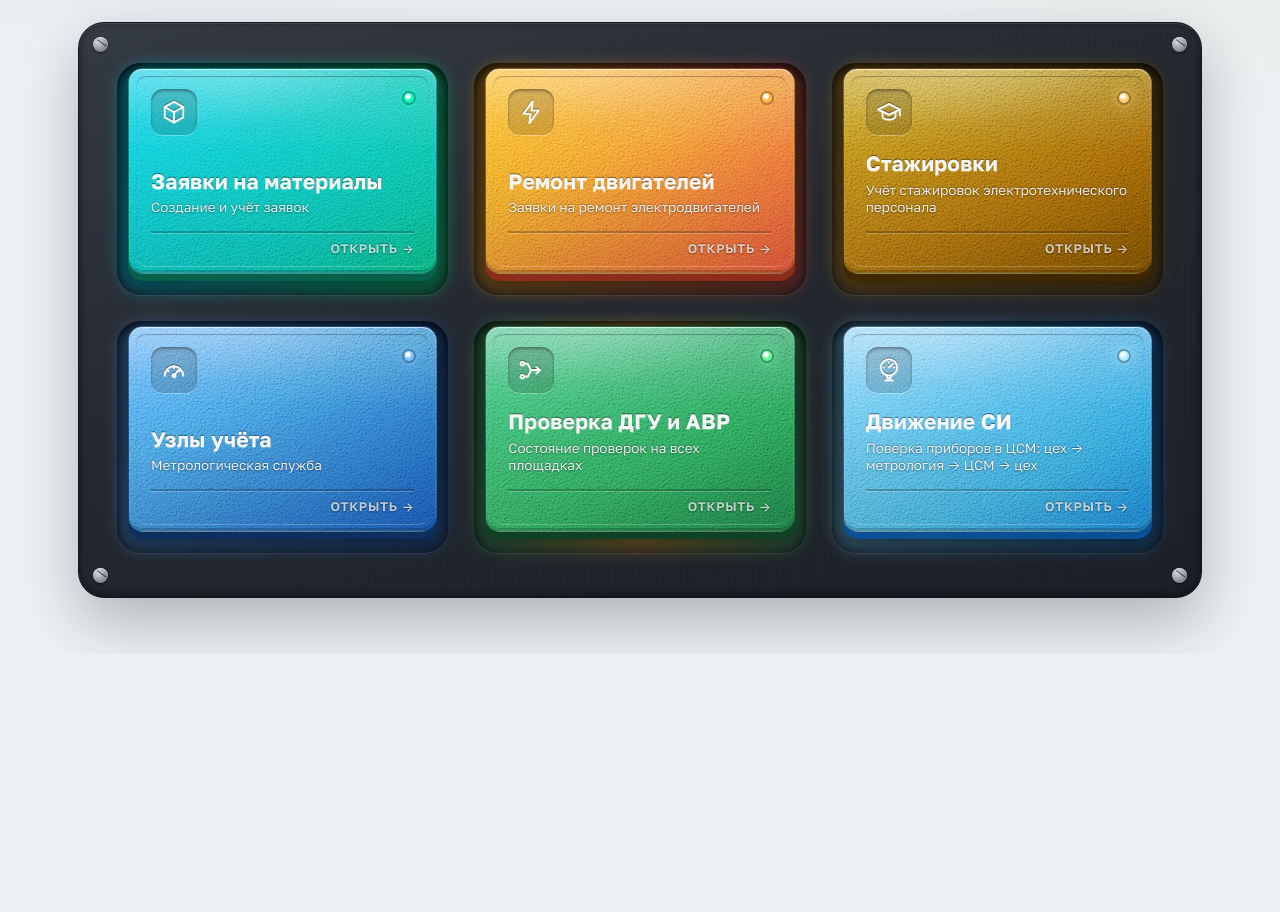
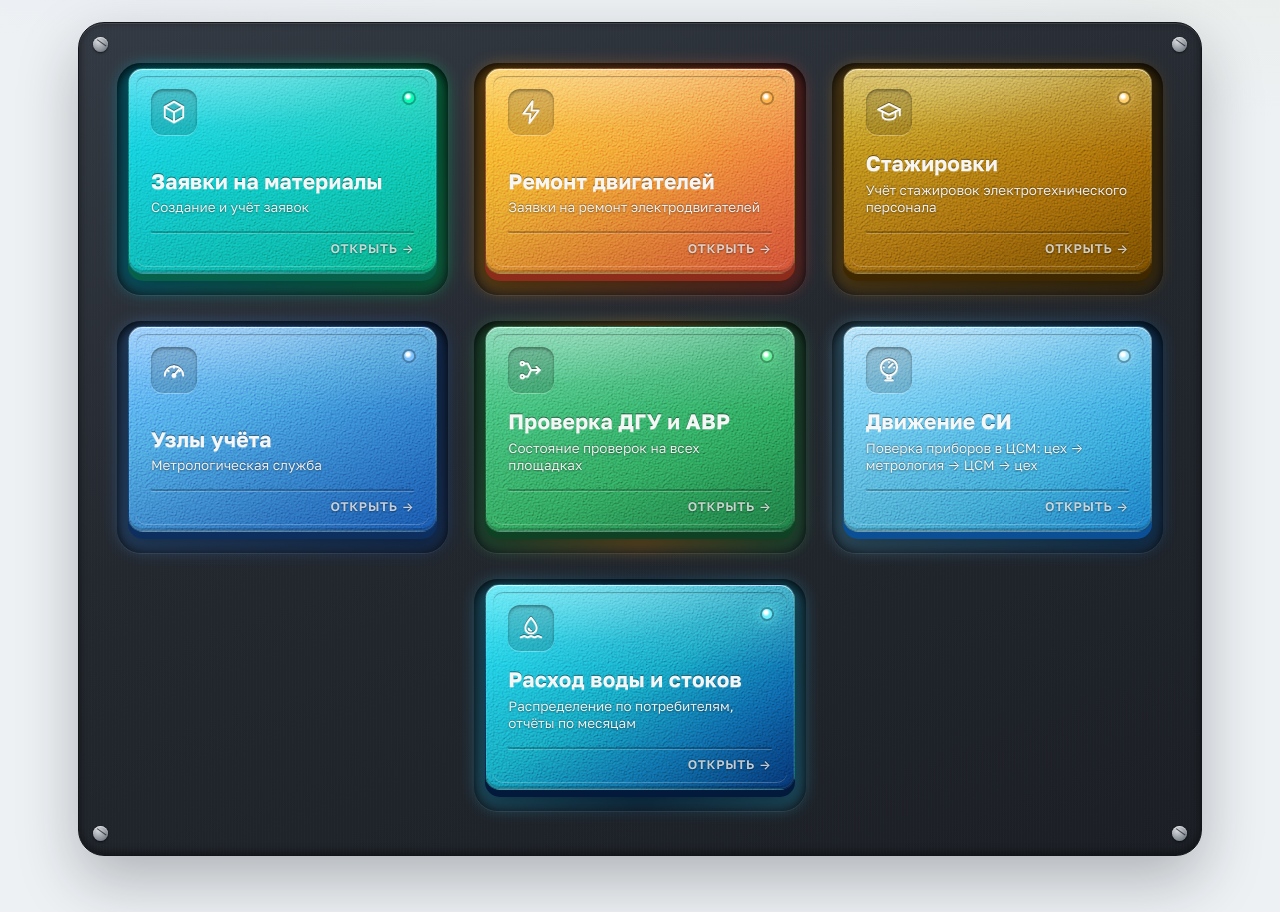
Before and after one commit to energo380/menu, a plain HTML site: page index.html in a window 1280 px wide. Shown: the part 146-1058 px from the top of the page. Before the commit the page ends 800 px from the top, so only its background shows below. Drawn offline with Linux system fonts and the light colour scheme; a web font is replaced by a local one.

Commit message:
Клавиша «Расход воды и стоков» — сайт отчётов по воде
Co-Authored-By: Claude Opus 5.5 <noreply@anthropic.com>
Claude-Session: https://claude.ai/code/session_015qVVTvcbAoYuXscYfXNZD8

```diff
--- a/index.html
+++ b/index.html
@@ -176,6 +176,9 @@
            --glow: linear-gradient(90deg, #36af66, #f0ae38 50%, #36af66); }
   .k-met { --c1: #6cc6f2; --c2: #1a73c8; --edge: #0b4f96; --led: #b3ecff;
            --glow: linear-gradient(90deg, #6cc6f2, #1a73c8); }
+  /* вода: от бирюзы поверхности к глубине — как на сайте отчётов по воде */
+  .k-vod { --c1: #1fd2ec; --c2: #06306a; --edge: #031a3c; --led: #6ff0ff;
+           --glow: linear-gradient(90deg, #36c2f0, #0d6aa6 50%, #36c2f0); }
 
 
   /* ---------- адаптив ---------- */
@@ -295,6 +298,19 @@
         </div>
       </div>
 
+      <div class="slot k-vod" role="link" tabindex="0" data-go="https://energo380.github.io/Voda/">
+        <div class="key">
+          <div class="top">
+            <span class="ico"><svg viewBox="0 0 24 24"><path d="M12 2.5C12 2.5 6.8 8.4 6.8 11.9a5.2 5.2 0 0 0 10.4 0C17.2 8.4 12 2.5 12 2.5z"/><path d="M9.9 12.4a2.2 2.2 0 0 0 2.1 2"/><path d="M2.5 20.5c1.6 0 1.6-1.1 3.2-1.1s1.6 1.1 3.2 1.1 1.6-1.1 3.1-1.1 1.6 1.1 3.2 1.1 1.6-1.1 3.2-1.1 1.6 1.1 3.1 1.1"/></svg></span>
+            <i class="led"></i>
+          </div>
+          <div class="title engr">Расход воды и стоков</div>
+          <div class="sub engr">Распределение по потребителям, отчёты по месяцам</div>
+          <div class="rule"></div>
+          <div class="meta"><span></span><span class="go engr">Открыть</span></div>
+        </div>
+      </div>
+
     </nav>
   </section>
 
```
